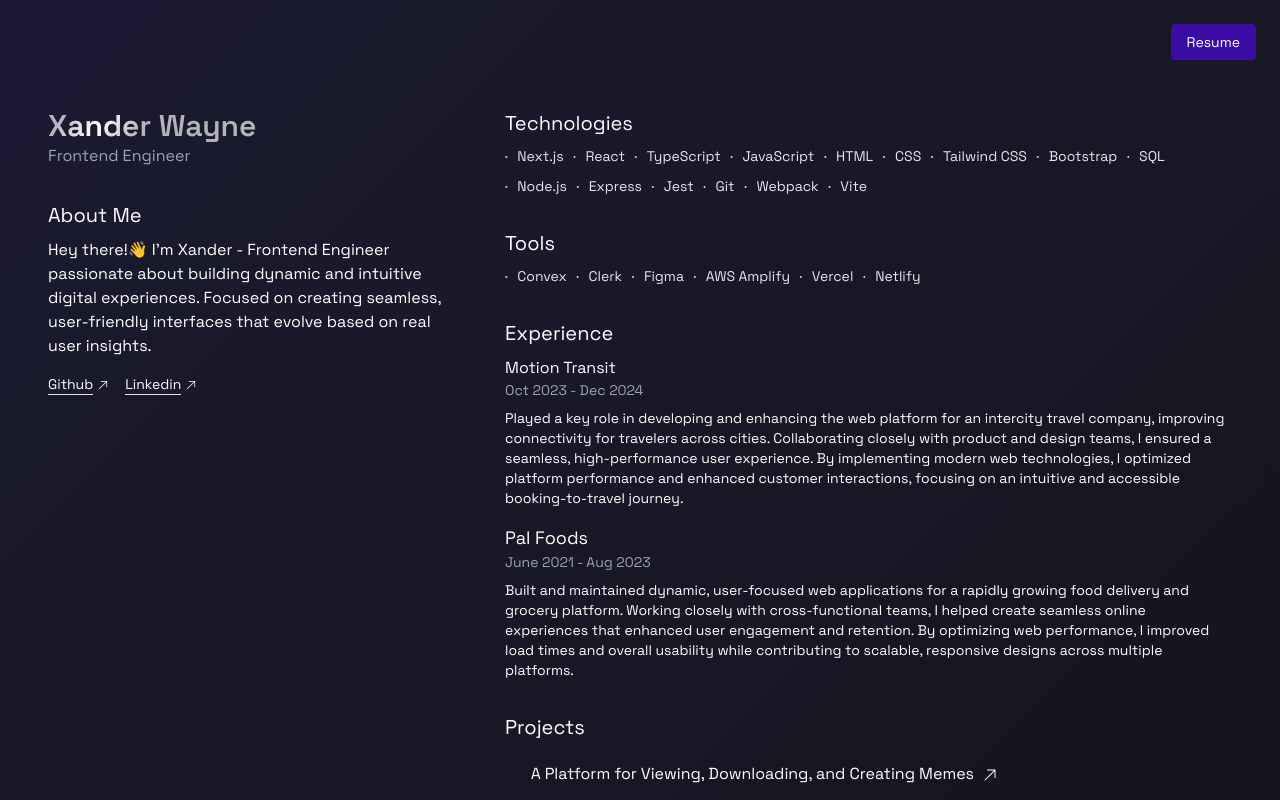
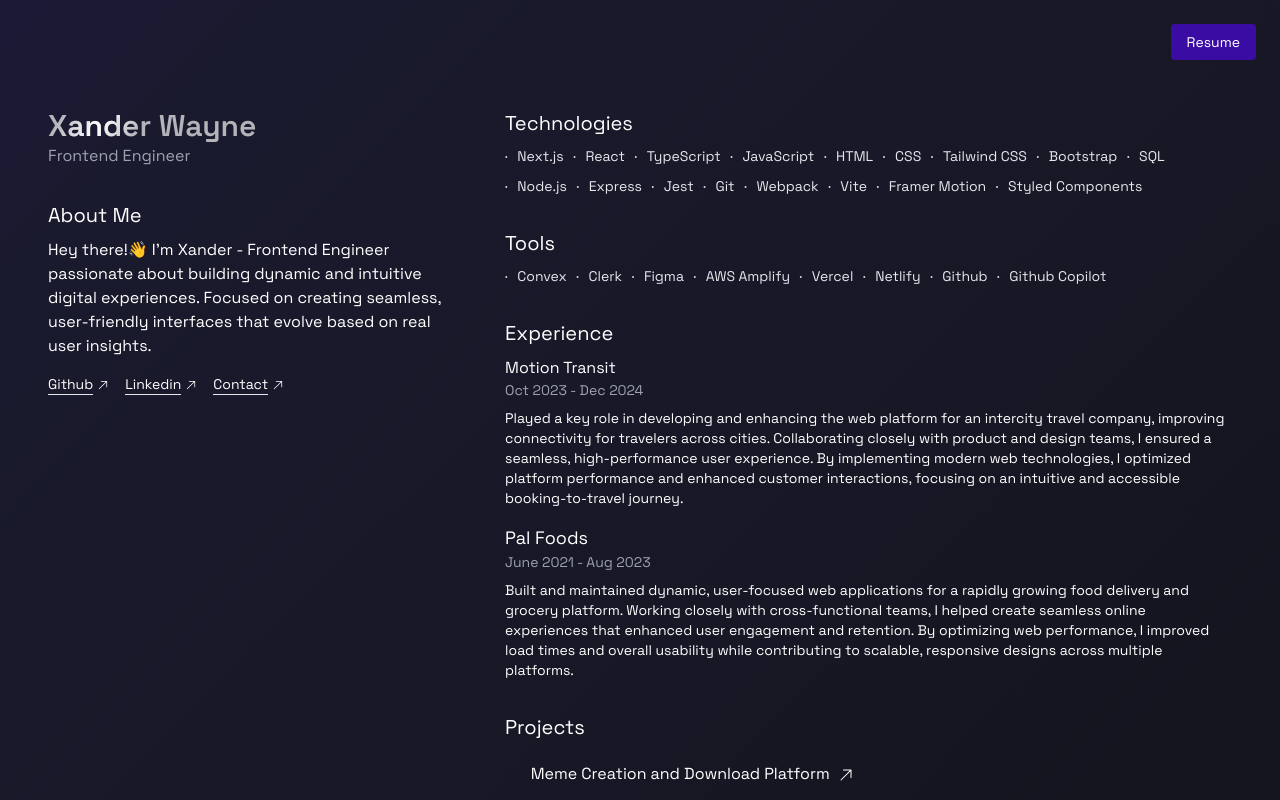
Before and after one commit to xaaug/portfolio-v1, a Next.js app: page / in a window 1280 px wide. Shown: the top 800 px of the page. Built offline with nearby package versions, Linux system fonts and the light colour scheme.

Commit message:
Add more skills and link to contact

```diff
--- a/app/page.tsx
+++ b/app/page.tsx
@@ -9,7 +9,7 @@ type Project = {
 
 const projects: Project[] = [
   {
-    title: "A Platform for Viewing, Downloading, and Creating Memes",
+    title: "Meme Creation and Download Platform",
     desc: " A platform that allows users to browse, view, download, and even  create their own memes. Users can choose from a wide variety of templates or upload their own images, add custom text, and generate their own memes to share with the community",
   },
 
@@ -39,6 +39,8 @@ const technologies: string[] = [
   "Git",
   "Webpack",
   "Vite",
+  "Framer Motion",
+  "Styled Components",
 ];
 
 const tools: string[] = [
@@ -48,6 +50,8 @@ const tools: string[] = [
   "AWS Amplify",
   "Vercel",
   "Netlify",
+  "Github",
+  "Github Copilot",
 ];
 
 export default function Home() {
@@ -79,6 +83,10 @@ export default function Home() {
               <LinkButton
                 href="https://www.linkedin.com/in/xanderwayne/"
                 title="Linkedin"
+              />
+              <LinkButton
+                href="mailto:xandernzaywa@gmail.com"
+                title="Contact"
               />
             </div>
           </div>
--- a/app/ui/header.tsx
+++ b/app/ui/header.tsx
@@ -2,7 +2,7 @@ export default function Header() {
   return (
     <div className="flex justify-end items-center mt-6 mr-6">
       <a
-        href="/resume.pdf"
+        href="/xander-wayne-resume.pdf"
         target="_blank"
         rel="noopener noreferrer"
         className="bg-[#3a0ca3] rounded text-sm px-4 py-2 text-white "
```
Also changed, not shown: 2 other files (tests, documents, lock files or other folders).
